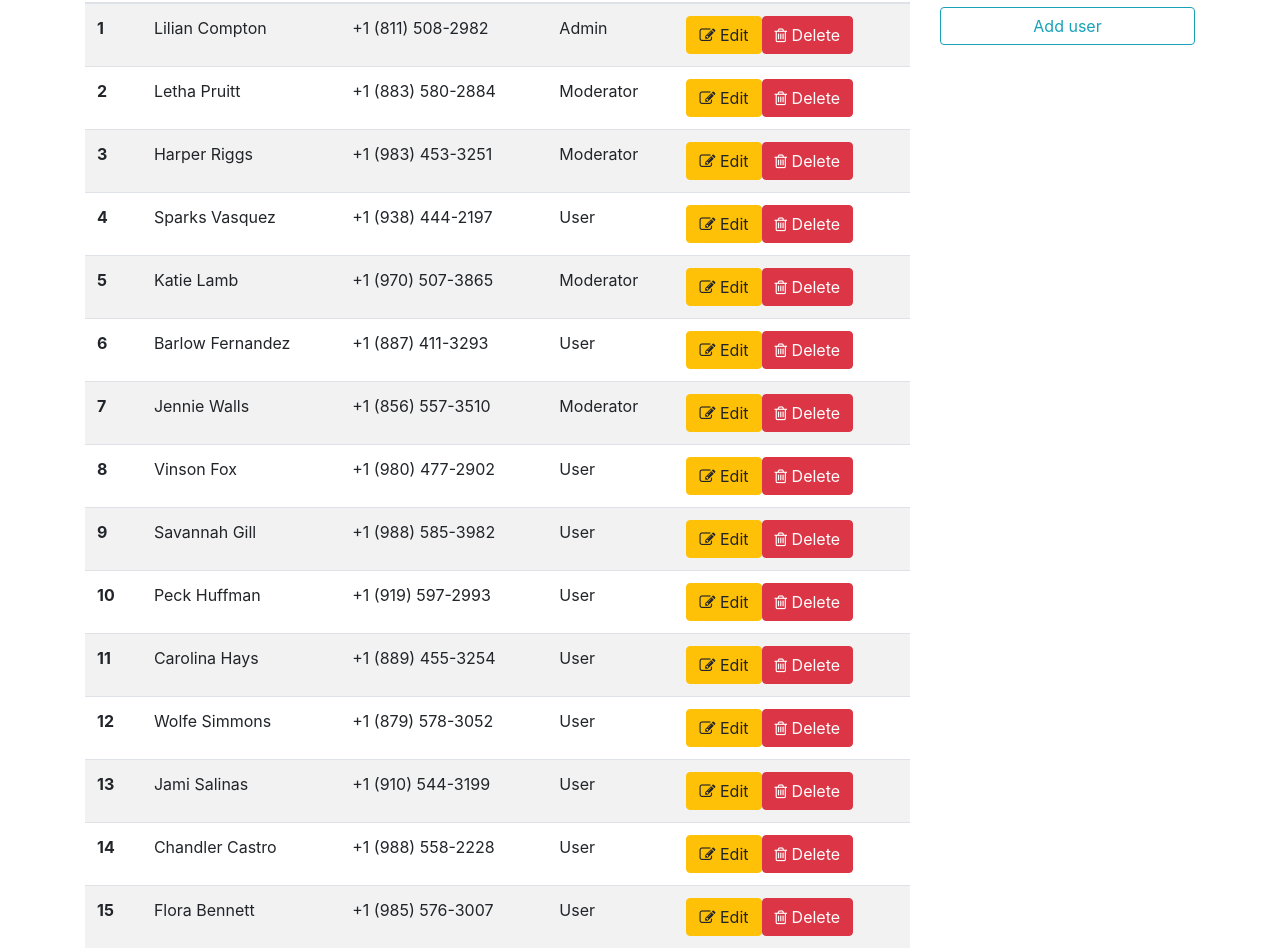
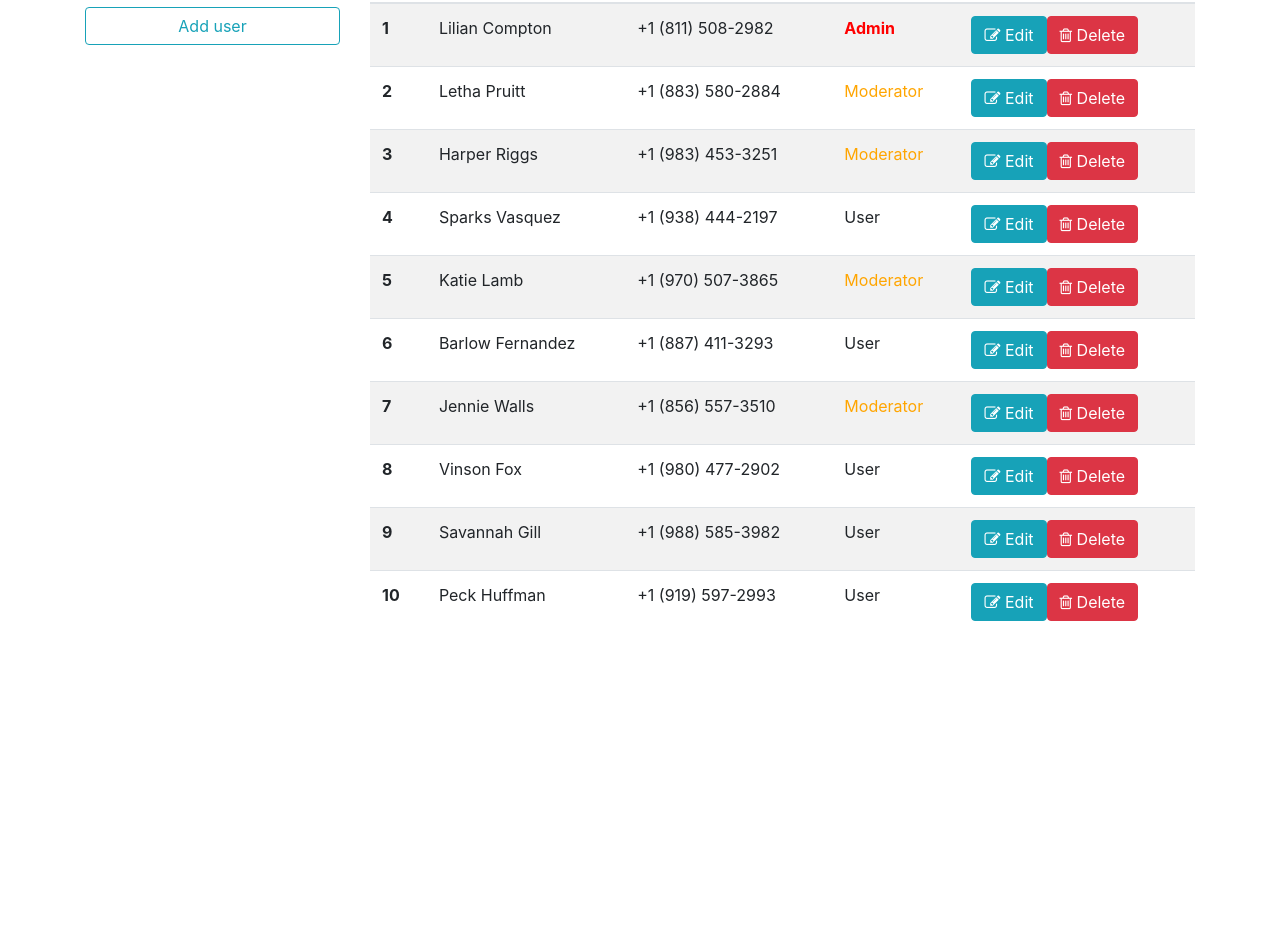
Before and after one commit to duyk16/user-manager-react, a React (Create React App) app: page / in a window 1280 px wide. Shown: the part 323-1275 px from the top of the page. After the commit the page ends 972 px from the top, so only its background shows below. Built offline with nearby package versions, Linux system fonts and the light colour scheme.

Commit message:
add and edit user component

```diff
--- a/package.json
+++ b/package.json
@@ -5,7 +5,8 @@
   "dependencies": {
     "react": "^16.7.0",
     "react-dom": "^16.7.0",
-    "react-scripts": "2.1.2"
+    "react-scripts": "2.1.2",
+    "uuid": "^3.3.2"
   },
   "scripts": {
     "start": "react-scripts start",
--- a/src/App.js
+++ b/src/App.js
@@ -4,17 +4,23 @@ import Header from './components/Header';
 import TableData from './components/TableData';
 import Search from './components/Search';
 import AddUser from './components/AddUser';
+import EditUser from './components/EditUser';
+import Data from './DataSample.json';
 
-import Data from './DataSample.json';
 
 class App extends Component {
   constructor(props, context) {
     super(props, context);
     this.state = {
       userData: Data,
+      editUser: {user: null, display: false}
     }
-    this.searchUsers = this.searchUsers.bind(this)
-    this.createNewUser = this.createNewUser.bind(this)
+    this.searchUsers    = this.searchUsers.bind(this);
+    this.createNewUser  = this.createNewUser.bind(this);
+    this.editUser       = this.editUser.bind(this);
+    this.cancelEditUser = this.cancelEditUser.bind(this);
+    this.updateEditUser = this.updateEditUser.bind(this)
+
   }
 
   searchUsers(event) {
@@ -28,29 +34,66 @@ class App extends Component {
   }
 
   createNewUser(newUser) {
+    // Parse permisstion to number
+    let data = this.state.userData
+    newUser.permission = parseInt(newUser.permission)
+    data.push(newUser)
     this.setState({
-      newUser: newUser
-    })
-    let item = this.state.userData
-    item.push(newUser)
+      userData: data
+    });
     // this.setState({
     //   userData: this.state.userData.push(newUser)
     // })
-    console.log(item);
+    console.log(data);
+  }
+
+  editUser(userId) {
+    var user = this.state.userData.filter((item) => item.id === userId)[0]
+    this.setState({
+      editUser: {user: user, display: true}
+    })
+  }
+
+  cancelEditUser() {
+    this.setState({
+      editUser: { ...this.state.editUser, display: false}
+    })
+  }
+
+  updateEditUser(user) {
+    const userIndex = this.state.userData.findIndex((item) => item.id == user.id)
+    user = {...this.state.userData[userIndex], ...user}
+    const newData = this.state.userData
+    newData[userIndex] = {...user};
+    this.setState({
+      userData: newData
+    })
+    this.setState({
+      editUser: { ...this.state.editUser, display: false}
+    })
   }
 
   render() {
+
     return (
       <div>
         <Header />
         <div className="container">
           <div className="row">
-            <div className="col-9">
-              <TableData users={this.state.userData}/>
-            </div>
             <div className="col-3">
               <Search searchUsers={this.searchUsers}/>
               <AddUser createNewUser={this.createNewUser}/>
+
+              {this.state.editUser.display && (
+                <EditUser user={this.state.editUser.user}
+                  cancelEditUser={this.cancelEditUser}
+                  updateEditUser={this.updateEditUser}
+                />
+              )}
+
+            </div>
+            <div className="col-9">
+              <TableData users={this.state.userData} editUser={this.editUser} />
             </div>
           </div>
         </div>
--- a/src/DataSample.json
+++ b/src/DataSample.json
@@ -88,50 +88,5 @@
     "email": "peckhuffman@exotechno.com",
     "phone": "+1 (919) 597-2993",
     "permission": 3
-  },
-  {
-    "id": "5c223a1abf1a1ce3430fabfe",
-    "index": 10,
-    "name": "Carolina Hays",
-    "gender": "female",
-    "email": "carolinahays@exotechno.com",
-    "phone": "+1 (889) 455-3254",
-    "permission": 3
-  },
-  {
-    "id": "5c223a1ae8112070738e6f4d",
-    "index": 11,
-    "name": "Wolfe Simmons",
-    "gender": "male",
-    "email": "wolfesimmons@exotechno.com",
-    "phone": "+1 (879) 578-3052",
-    "permission": 3
-  },
-  {
-    "id": "5c223a1a52a5d828510b4f60",
-    "index": 12,
-    "name": "Jami Salinas",
-    "gender": "female",
-    "email": "jamisalinas@exotechno.com",
-    "phone": "+1 (910) 544-3199",
-    "permission": 3
-  },
-  {
-    "id": "5c223a1af79fdc5fb45b891c",
-    "index": 13,
-    "name": "Chandler Castro",
-    "gender": "male",
-    "email": "chandlercastro@exotechno.com",
-    "phone": "+1 (988) 558-2228",
-    "permission": 3
-  },
-  {
-    "id": "5c223a1aae53a1db8f161793",
-    "index": 14,
-    "name": "Flora Bennett",
-    "gender": "female",
-    "email": "florabennett@exotechno.com",
-    "phone": "+1 (985) 576-3007",
-    "permission": 3
   }
 ]
--- a/src/components/AddUser.js
+++ b/src/components/AddUser.js
@@ -1,10 +1,12 @@
 import React, { Component } from 'react'
+const uuidv1 = require('uuid/v1');
 
 export default class AddUser extends Component {
   constructor(props, context) {
     super(props, context);
     this.state = {
-      showAddUser: false
+      showAddUser: false,
+      addUserDone: false
     }
     this.isInputChange = this.isInputChange.bind(this)
     this.submitNewUser = this.submitNewUser.bind(this)
@@ -20,11 +22,17 @@ export default class AddUser extends Component {
 
   submitNewUser() {
     const newUser = {
+      id: uuidv1(),
       name: this.state.name,
       phone: this.state.phone,
       permission: this.state.permission
+
     }
     this.props.createNewUser(newUser)
+
+    this.setState({
+      addUserDone: !this.state.addUserDone
+    });
   }
 
   showAddUser() {
@@ -41,10 +49,15 @@ export default class AddUser extends Component {
     } else {
       return (
         <div>
-          <button className="btn btn-block btn-outline-secondary" onClick={() => this.showAddUser()}>Cancel</button>
-          <div className="card w-100 mt-3">
-            <div className="card-header">Add user</div>
+          {this.state.addUserDone && (
+            <div className="alert alert-success mt-3">
+              User was created!
+            </div>
+          )}
+          <div className="card w-100 mt-2 border-primary">
+            <div className="card-header bg-info text-light">Add user</div>
             <div className="card-body text-primary">
+              <form>
                 <div className="form-group">
                   <input type="text" name="name" className="form-control" placeholder="Username" onChange={this.isInputChange}/>
                 </div>
@@ -59,7 +72,13 @@ export default class AddUser extends Component {
                     <option value={3}>User</option>
                   </select>
                 </div>
-              <button type="button" className="btn btn-primary btn-block" onClick={this.submitNewUser}>Submit</button>
+                <button type="reset" className="btn btn-info btn-block"
+                  onClick={this.submitNewUser}>Submit
+                </button>
+                <button className="btn btn-block btn-outline-secondary"
+                  onClick={() => this.showAddUser()}>Cancel
+                </button>
+              </form>
             </div>
           </div>
         </div>
--- /dev/null
+++ b/src/components/EditUser.js
@@ -0,0 +1,72 @@
+import React, { Component } from 'react'
+
+export default class EditUser extends Component {
+  constructor(props, context) {
+    super(props, context);
+    this.state = {
+      id: this.props.user.id,
+      name: this.props.user.name,
+      phone: this.props.user.phone,
+      permission: this.props.user.permission
+    }
+    this.submitEdit = this.submitEdit.bind(this);
+    this.handleInputChange = this.handleInputChange.bind(this)
+  }
+
+  handleInputChange(event) {
+    const target = event.target
+    const name = target.name
+    const value = (target.tagName === "SELECT") ? parseInt(target.value): target.value
+    this.setState({
+      [name]: value
+    });
+  }
+  submitEdit() {
+    const user = this.state;
+    this.props.updateEditUser(user)
+  }
+  render() {
+    const { name, phone, id, permission } = this.state
+    return (
+      <div>
+        <div className="card w-100 mt-2 border-danger">
+          <div className="card-header bg-danger text-light">Edit for user ID: <small>{id}</small></div>
+          <div className="card-body text-primary">
+            <form>
+              <div className="form-group">
+                <input type="text" name="name" className="form-control" placeholder="Username"
+                  value={name}
+                  onChange={this.handleInputChange}
+                />
+              </div>
+              <div className="form-group">
+                <input type="tel" name="phone" className="form-control" placeholder="Phone"
+                  value={phone}
+                  onChange={this.handleInputChange}
+                />
+              </div>
+              <div className="form-group">
+                <select className="form-control" name="permission"
+                  value={permission}
+                  onChange={this.handleInputChange}
+                >
+                  <option value={0} disabled>Select permission</option>
+                  <option value={1}>Admin</option>
+                  <option value={2}>Moderator</option>
+                  <option value={3}>User</option>
+                </select>
+              </div>
+              <button type="reset" className="btn btn-warning btn-block"
+                onClick={this.submitEdit}><i className="fa fa-edit"></i> Edit
+              </button>
+              <button className="btn btn-block btn-outline-secondary"
+                onClick={this.props.cancelEditUser}>Cancel
+              </button>
+            </form>
+          </div>
+        </div>
+      </div>
+
+    )
+  }
+}
--- a/src/components/Header.js
+++ b/src/components/Header.js
@@ -6,7 +6,7 @@ export default class Header extends Component {
       <div>
         <div className="jumbotron jumbotron-fluid">
           <div className="container">
-            <h1 className="display-4 text-center">Quản lý thành viên với React</h1>
+            <h1 className="display-4 text-center">User manager App with React JS</h1>
             <hr className="my-4" />
           </div>
         </div>
--- a/src/components/TableData.js
+++ b/src/components/TableData.js
@@ -18,7 +18,14 @@ export default class TableData extends Component {
           </thead>
           <tbody>
             {users.map((user, key) => {
-              return <TableDataRow user={user} key={key} order={key}/>
+              return (
+                <TableDataRow
+                  user={user}
+                  key={key}
+                  order={key}
+                  editUser={this.props.editUser}
+                />
+              )
             })}
           </tbody>
         </table>
--- a/src/components/TableDataRow.js
+++ b/src/components/TableDataRow.js
@@ -1,23 +1,35 @@
 import React, { Component } from 'react'
 
 export default class TableDataRow extends Component {
+  constructor(props, context) {
+    super(props, context);
+    this.onClickEditUser = this.onClickEditUser.bind(this);
+  }
+
+
   permissionName(role) {
     if (role === 1) return 'Admin'
     if (role === 2) return 'Moderator'
     if (role === 3) return 'User'
+
   }
-
+  onClickEditUser() {
+    this.props.editUser(this.props.user.id)
+  }
   render() {
     const { user, order } = this.props
+    const permissionStyle =
+      (user.permission === 1 ? {color: "red", fontWeight: "bold"}
+      : user.permission === 2 ? {color : "orange"} : {})
     return (
       <tr>
         <th scope="row">{order + 1}</th>
         <td>{user.name}</td>
         <td>{user.phone}</td>
-        <td>{this.permissionName(user.permission)}</td>
+        <td style={permissionStyle}>{this.permissionName(user.permission)}</td>
         <td>
-          <button className="btn btn-warning"> <i className="fa fa-edit" /> Edit</button>
-          <button className="btn btn-danger"> <i className="fa fa-trash-o" /> Delete</button>
+          <button className="btn btn-info" onClick={this.onClickEditUser}><i className="fa fa-edit" /> Edit</button>
+          <button className="btn btn-danger"><i className="fa fa-trash-o" /> Delete</button>
         </td>
       </tr>
 
```
Lines whose indentation alone changed are shown as unchanged.
